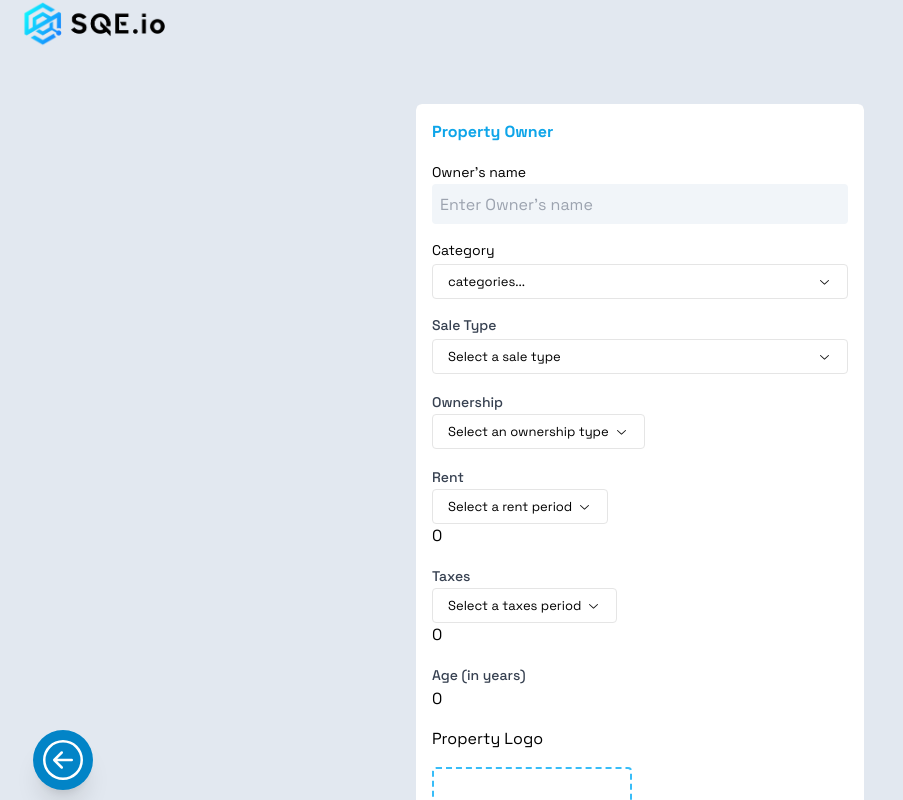
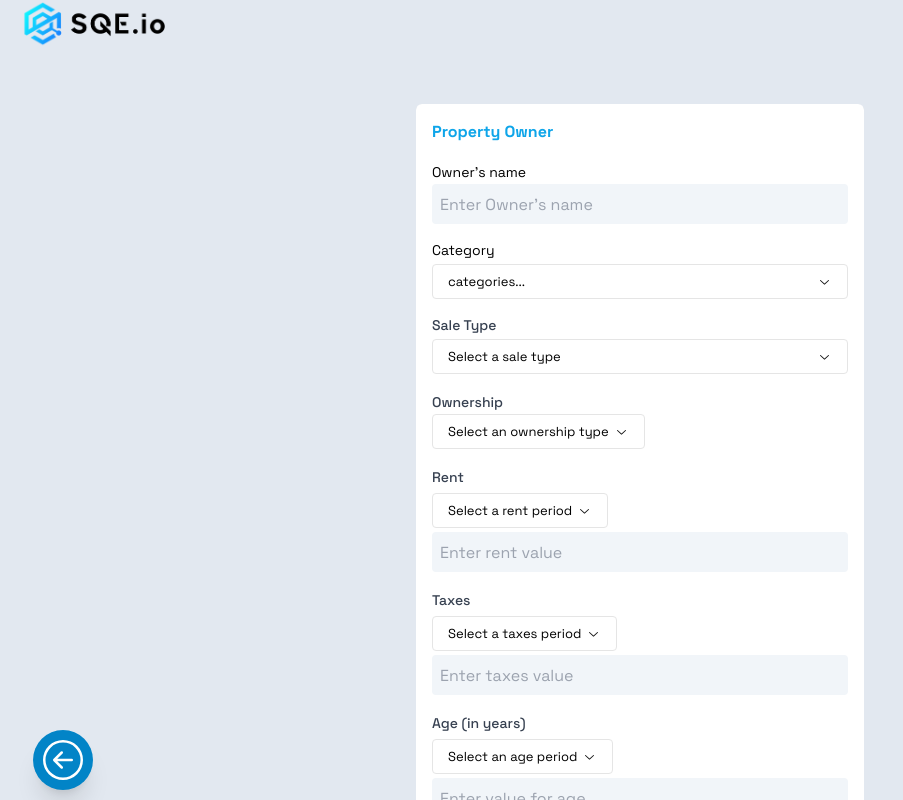
Before and after one commit to Chukwudumebi/estate, a React (Vite) app: page /create-store in a window 1280 px wide. Shown: the top 800 px of the page, without its empty margins (0-903 px from the left). Built offline with nearby package versions, Linux system fonts and the light colour scheme.

Commit message:
updating creat listing feature

```diff
--- a/src/components/Filters/TypeSale.jsx
+++ b/src/components/Filters/TypeSale.jsx
@@ -1,31 +1,37 @@
-import React, { useState, useEffect } from "react";
+import React, { useState, useEffect } from 'react';
 import Select from './Select';
+import TextField from '../Inputs/TextField';
 
 const saleOptions = [
-  { label: "Total sale", value: "total" },
-  { label: "Partial sale", value: "partial" },
+  { label: 'Total sale', value: 'total' },
+  { label: 'Partial sale', value: 'partial' },
 ];
 
 // Assuming subdivisions can range from 1 to 10
-const subdivisionOptions = Array.from({length: 10}, (_, i) => ({ label: `${i+1}`, value: i+1 }));
+const subdivisionOptions = Array.from({ length: 10 }, (_, i) => ({ label: `${i + 1}`, value: i + 1 }));
 
 const ownershipOptions = [
-  { label: "Owner", value: "owner" },
-  { label: "Manager", value: "manager" },
+  { label: 'Owner', value: 'owner' },
+  { label: 'Manager', value: 'manager' },
 ];
 
 const rentOptions = [
-  { label: "Rent (per month)", value: "month" },
-  { label: "Rent (per year)", value: "year" },
+  { label: 'Rent (per month)', value: 'month' },
+  { label: 'Rent (per year)', value: 'year' },
 ];
 
 const taxesOptions = [
-  { label: "Taxes (per month)", value: "month" },
-  { label: "Taxes (per year)", value: "year" },
+  { label: 'Taxes (per month)', value: 'month' },
+  { label: 'Taxes (per year)', value: 'year' },
+];
+
+const ageOptions = [
+  { label: 'Years', value: 'years' },
+  { label: 'Months', value: 'months' },
 ];
 
 function SaleType() {
-  const [saleType, setSaleType] = useState("total");
+  const [saleType, setSaleType] = useState('total');
   const [subdivisions, setSubdivisions] = useState(subdivisionOptions[0]);
   const [selectValue, setSelectValue] = useState(subdivisionOptions[0]);
   const [ownership, setOwnership] = useState(ownershipOptions[0]);
@@ -34,6 +40,7 @@ function SaleType() {
   const [taxes, setTaxes] = useState(0);
   const [taxesPeriod, setTaxesPeriod] = useState(taxesOptions[0]);
   const [age, setAge] = useState(0);
+  const [agePeriod, setAgePeriod] = useState(rentOptions[0]);
   const [tenants, setTenants] = useState([]);
   const [price, setPrice] = useState(0);
   const [images, setImages] = useState([]);
@@ -45,15 +52,15 @@ function SaleType() {
   const handleSubmit = (e) => {
     e.preventDefault();
     // eslint-disable-next-line no-console
-    console.log("Form submitted");
+    console.log('Form submitted');
   };
 
   const handleAddTenant = () => {
-    console.log("Tenant added");
+    console.log('Tenant added');
   };
 
   const handleAddImage = () => {
-    console.log("Image added");
+    console.log('Image added');
   };
   return (
     <form onSubmit={handleSubmit} className="space-y-4">
@@ -70,9 +77,9 @@ function SaleType() {
           name="saleType"
         />
       </div>
-      {saleType === "partial" && (
+      {saleType === 'partial' && (
         <div className="mb-3">
-          <label className="text-sm font-medium text-gray-700 mb-1" htmlFor="subdivisions">
+          <label className="mb-1 text-sm font-medium text-gray-700" htmlFor="subdivisions">
             Subdivisions
           </label>
           <Select
@@ -89,7 +96,7 @@ function SaleType() {
         </div>
       )}
       <div className="mb-3">
-        <label className="text-sm font-medium text-gray-700 mb-1" htmlFor="ownership">
+        <label className="mb-1 text-sm font-medium text-gray-700" htmlFor="ownership">
           Ownership
         </label>
         <Select
@@ -101,8 +108,8 @@ function SaleType() {
           name="ownership"
         />
       </div>
-      <div className="mb-3">
-  <label className="text-sm font-medium text-gray-700 mb-1" htmlFor="rent">
+      <div className="mb-3 space-y-1">
+        <label className="mb-1 text-sm font-medium text-gray-700" htmlFor="rent">
           Rent
         </label>
         <Select
@@ -113,18 +120,19 @@ function SaleType() {
           placeholder="Select a rent period"
           name="rent"
         />
-  <input
+        <TextField
           type="number"
           id="rentValue"
+          placeholder='Enter rent value'
           min={0}
           value={rent}
           onChange={(e) => setRent(e.target.value)}
-    className="w-full"
+          className="w-full bg-slate-100"
         />
       </div>
 
-      <div className="mb-3">
-        <label className="text-sm font-medium text-gray-700 mb-1" htmlFor="taxes">
+      <div className="mb-3 space-y-1">
+        <label className="mb-1 text-sm font-medium text-gray-700" htmlFor="taxes">
           Taxes
         </label>
         <Select
@@ -135,27 +143,29 @@ function SaleType() {
           placeholder="Select a taxes period"
           name="taxes"
         />
-        <input
+        <TextField
           type="number"
           id="taxes"
           min={0}
           value={taxes}
+          placeholder='Enter taxes value'
           onChange={(e) => setTaxes(e.target.value)}
           className="w-full"
         />
       </div>
-      <div>
-        <label className="text-sm font-medium text-gray-700 mb-1" htmlFor="age">
+      <div className='space-y-1'>
+        <label className="mb-1 text-sm font-medium text-gray-700" htmlFor="age">
           Age (in years)
         </label>
-        <input
-          type="number"
+        <Select
         id="age"
-          min={0}
-          value={age}
-          onChange={(e) => setAge(e.target.value)}
-          className="w-full"
+        options={ageOptions}
+        value={agePeriod}
+        onChange={(value) => setAgePeriod(value)}
+        placeholder="Select an age period"
+        name="age"
         />
+        <TextField type="number" id="age" min={0} value={age} placeholder='Enter value for age' onChange={(e) => setAge(e.target.value)} className="w-full" />
       </div>
       {/* <div>
         <label className="text-sm font-medium mb-1" htmlFor="tenants">
```
Lines whose indentation alone changed are shown as unchanged.
